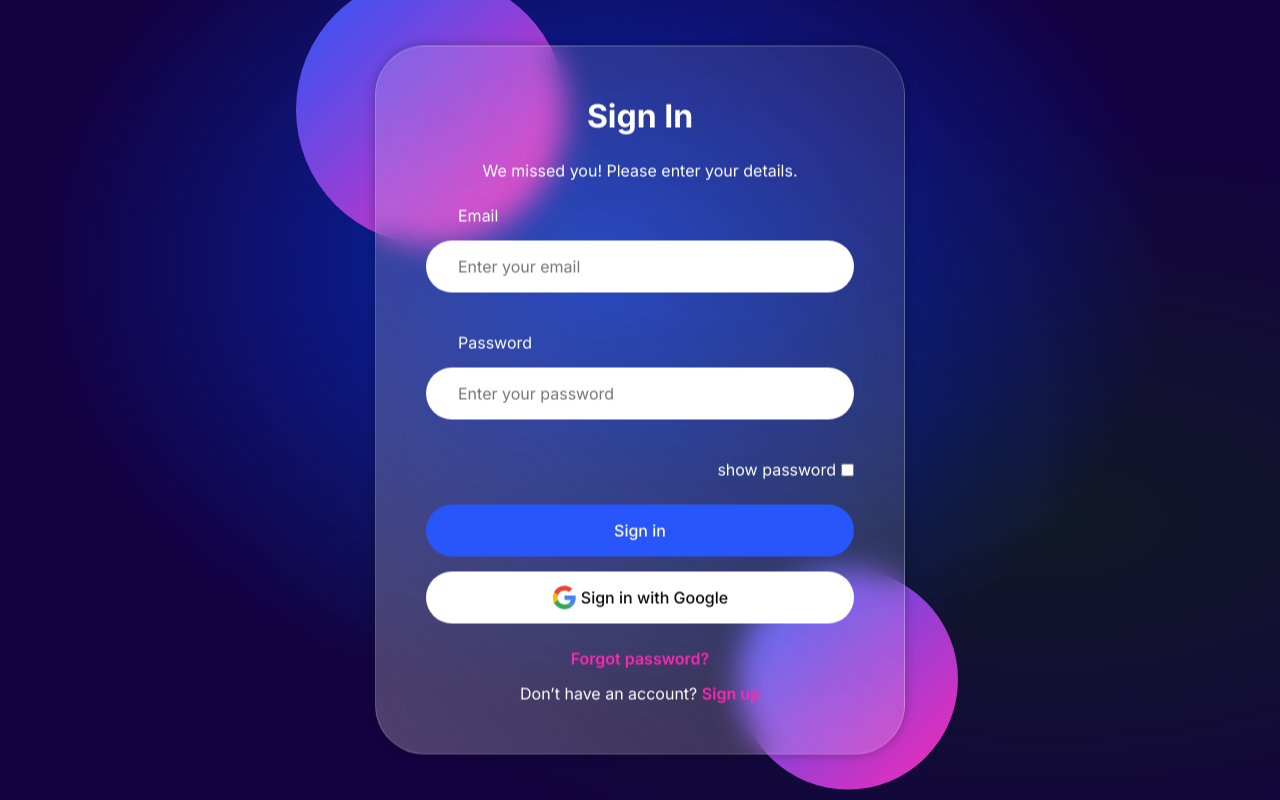
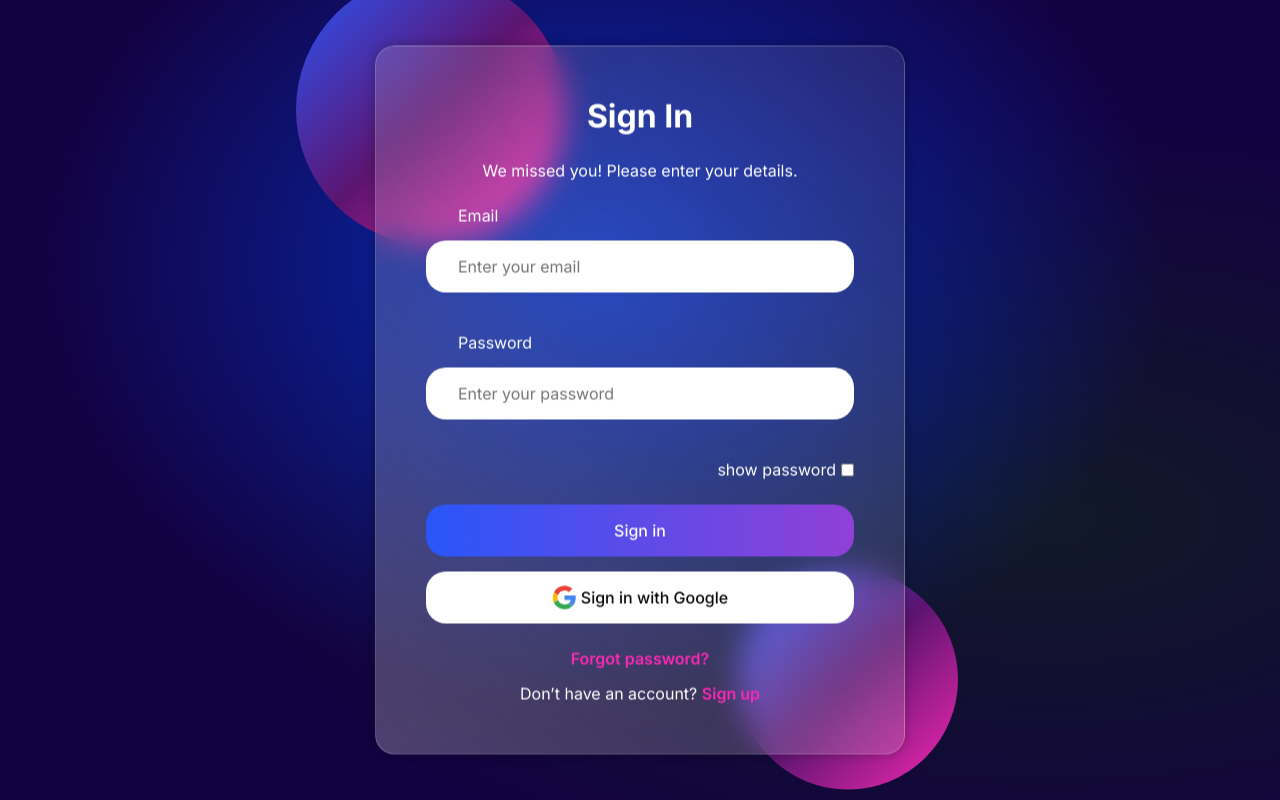
Before and after one commit to Elvira-del/form, a Next.js app: page / in a window 1280 px wide. Built offline with nearby package versions, Linux system fonts and the light colour scheme.

Commit message:
feat: add interactive effects for the primary button

```diff
--- a/app/account/page.module.css
+++ b/app/account/page.module.css
@@ -1,7 +1,7 @@
 .avatar {
   width: 100px;
   height: 100px;
-  border: 1px solid var(--black-color);
+  border: 1px solid var(--black);
   border-radius: 50%;
   background-color: grey;
 }
--- a/app/components/button/button.module.css
+++ b/app/components/button/button.module.css
@@ -5,14 +5,55 @@
   font-weight: 500;
 }
 
+.button:focus-visible {
+  outline: 2px solid hsl(var(--white));
+  outline-offset: 3px;
+  transition: outline 0.1s ease;
+}
+
 .primary {
-  background: var(--primary-button-background);
-  background-size: 200% 100%;
-  background-position: 100% 0;
+  --background: linear-gradient(
+    to right,
+    hsl(var(--blue)),
+    hsl(var(--pink)),
+    hsl(var(--blue))
+  );
+
+  background: var(--background);
+  background-size: 400% 100%;
+  transition:
+    transform 0.5s linear,
+    box-shadow 0.5s linear;
+}
+
+@media (any-hover: hover) {
+  .primary:hover {
+    transform: scale(1.02);
+    transition: transform 0.2s linear;
+    animation: hover 5s ease-out infinite;
+  }
+
+  @keyframes hover {
+    0% {
+      background-position: 0 50%;
+    }
+    50% {
+      background-position: 100% 50%;
+    }
+    100% {
+      background-position: 0 50%;
+    }
+  }
+}
+
+.primary:active {
+  transform: scale(0.98);
+  transition: transform 0.2s linear;
+  box-shadow: 0 0 15px 0 hsl(var(--dark-violet));
 }
 
 .secondary {
-  background: hsl(var(--russian-violet-color));
+  background: hsl(var(--dark-violet));
 }
 
 .social {
@@ -21,6 +62,6 @@
   align-items: center;
   column-gap: 5px;
   padding-block: calc(1rem - 2px);
-  background: hsl(var(--white-color));
-  color: hsl(var(--black-color));
+  background: hsl(var(--white));
+  color: hsl(var(--black));
 }
--- a/app/components/form/form.module.css
+++ b/app/components/form/form.module.css
@@ -9,11 +9,11 @@
 .form {
   --background: linear-gradient(
     to bottom left,
-    hsla(var(--white-color), 0.1),
-    hsla(var(--white-color), 0.15),
-    hsla(var(--white-color), 0.25)
+    hsla(var(--white), 0.1),
+    hsla(var(--white), 0.15),
+    hsla(var(--white), 0.25)
   );
-  --shadow-color: hsla(var(--black-color), 0.25);
+  --shadow-color: hsla(var(--black), 0.25);
 
   display: flex;
   flex-direction: column;
@@ -21,7 +21,7 @@
   row-gap: 25px;
   padding: 15px;
   width: 100%;
-  border: 1px solid hsla(var(--white-color), 0.2);
+  border: 1px solid hsla(var(--white), 0.2);
   border-radius: var(--item-border-radius);
   box-shadow: 0 0 10px 1px var(--shadow-color);
   background: var(--background);
@@ -46,8 +46,9 @@
   border-radius: 50%;
   background-image: linear-gradient(
     to bottom right,
-    hsl(var(--risd-blue-color)),
-    hsl(var(--shocking-pink-color))
+    hsl(var(--blue)),
+    hsl(var(--dark-purple)),
+    hsl(var(--pink))
   );
   z-index: -1;
 }
--- a/app/globals.css
+++ b/app/globals.css
@@ -1,22 +1,23 @@
 :root {
   --red-color: 0, 84%, 60%;
-  --russian-violet-color: 257, 97%, 13%;
-  --risd-blue-color: 227, 95%, 57%;
-  --shocking-pink-color: 320, 95%, 57%;
-  --black-color: 0, 0%, 4%;
-  --white-color: 0, 0%, 100%;
+  --dark-violet: 257, 97%, 13%;
+  --dark-purple: 287, 69%, 26%;
+  --blue: 227, 95%, 57%;
+  --pink: 320, 95%, 57%;
+  --black: 0, 0%, 4%;
+  --white: 0, 0%, 100%;
 
-  --foreground: hsl(var(--white-color));
-  --background: hsl(var(--russian-violet-color));
-  --primary-button-background: hsl(var(--risd-blue-color));
-  --link-color: hsl(var(--shocking-pink-color));
+  --foreground: hsl(var(--white));
+  --background: hsl(var(--dark-violet));
+
+  --link-color: hsl(var(--pink));
   --error-color: hsl(var(--red-color));
 
   --font-family: "Inter", sans-serif;
 
   --social-icon-sizes: 1.5rem;
   --item-padding: 1rem 2rem;
-  --item-border-radius: 50px;
+  --item-border-radius: 20px;
 }
 
 *,
@@ -27,8 +28,8 @@
   padding: 0;
 }
 
-*:focus-visible {
-  outline: none;
+*:focus {
+  outline-color: transparent;
 }
 
 html,
```
